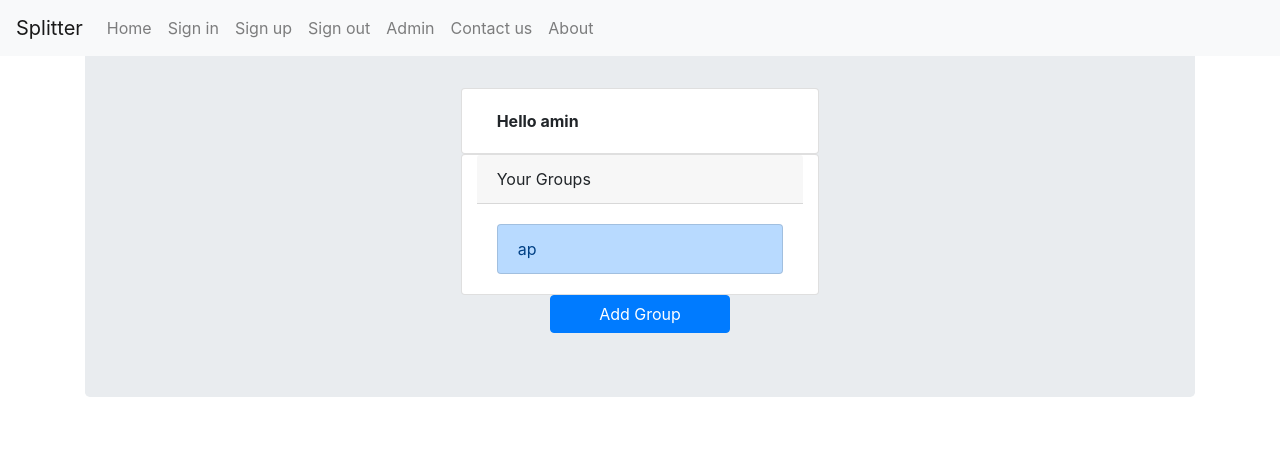
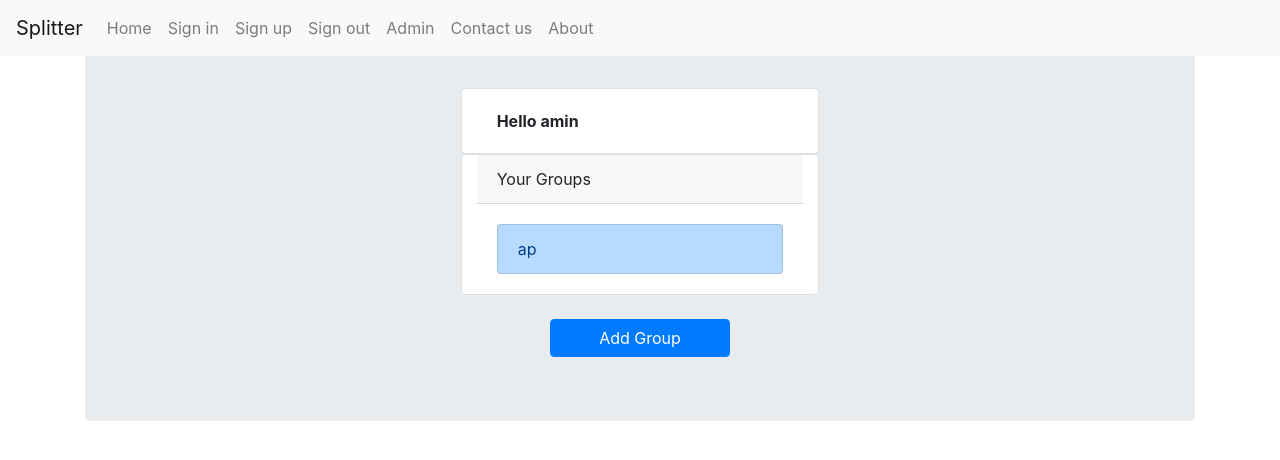
Before and after one commit to ahmadreza-n/AP-Project, a Django app: a page that uses main/templates/account.html in a window 1280 px wide. Shown: the top 460 px of the page. Run offline with Django 3.2, Linux system fonts and the light colour scheme; data comes from the database, SQL or seed files in the repository; some libraries are stand-ins or nearby versions.

Commit message:
small changes in frontend

```diff
--- a/main/templates/account.html
+++ b/main/templates/account.html
@@ -17,7 +17,7 @@
 {% block content %}
 
 <div class="row">
-    <div class="card col-md-4 offset-md-4 col-12">
+    <div class="card col-12 col-sm-6 offset-sm-3 col-md-4 offset-md-4">
         <div class="card-body">
             <b>Hello {{ account.first_name }}</b>
         </div>
@@ -27,7 +27,7 @@
 
 <div class="row">
 
-    <div class="card col-md-4 offset-md-4 col-12">
+    <div class="card col-12 col-sm-6 offset-sm-3 col-md-4 offset-md-4">
         <div class="card-header">
             Your Groups
         </div>
@@ -42,6 +42,7 @@
     </div>
 
 </div>
+</br>
 <div class="row">
     <a class="btn btn-primary col-md-2 offset-md-5 col-8 offset-2" href="{{ account.get_add_url }}" role="button">Add
         Group</a>
--- a/main/templates/sign-in.html
+++ b/main/templates/sign-in.html
@@ -28,8 +28,9 @@
 {% endblock %}
 
 {% block content %}
+</br>
+</br>
 <div class="text-center">
-
     <img class="mb-4" src="{% static 'img/bootstrap-solid.svg' %}" alt="LOGO" width="72" height="72">
     <h1 class="h3 mb-3 font-weight-normal">Please sign in</h1>
     <form class="form-signin" method="POST" action="/sign-in"> {% csrf_token %}
```
Also changed, not shown: main/templates/sign-up.html (+8 -8 lines).
